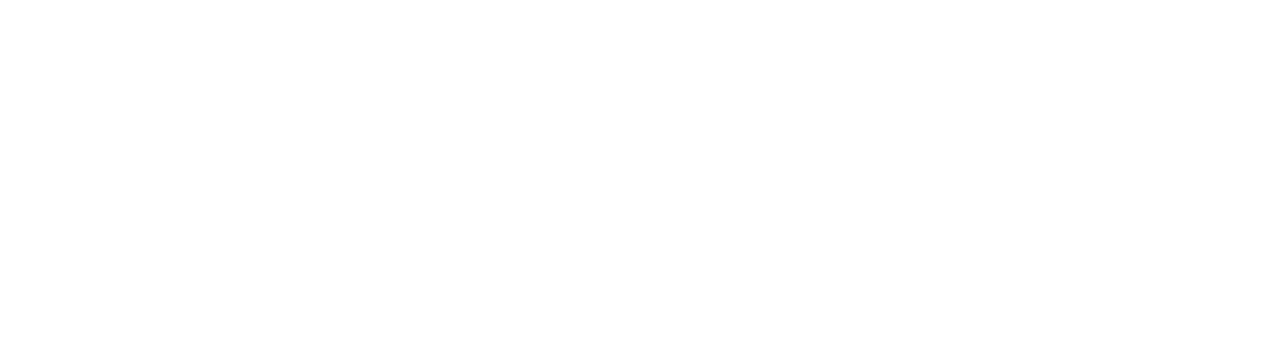
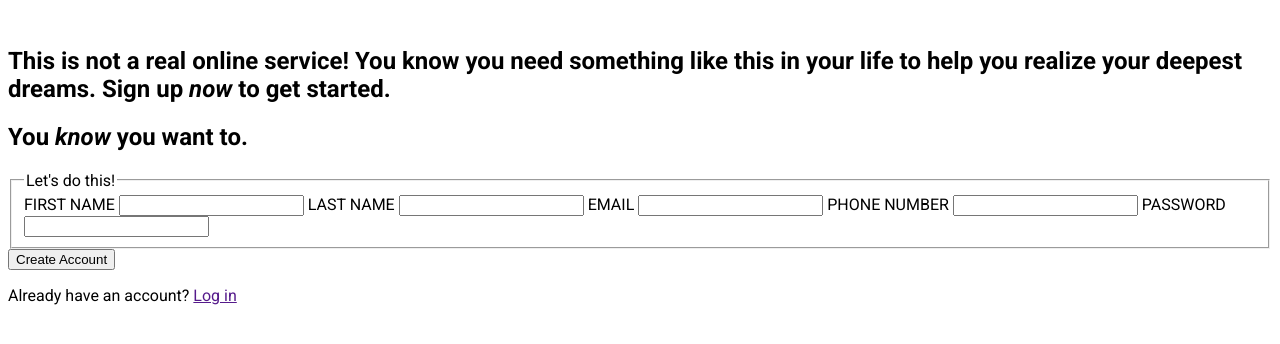
Before and after one commit to S4BIN/sign-up_form, a plain HTML site: page index.html in a window 1280 px wide. Drawn offline with Linux system fonts and the light colour scheme.

Commit message:
index.html and style.css

```diff
--- a/index.html
+++ b/index.html
@@ -8,6 +8,34 @@
     <title>Sign-up Form</title>
 </head>
 <body>
+    <div class="left-side">
+        <img src="" alt="">
+    </div>
+    <h2>This is not a real online service! You know you need something like this in your life to help you realize your deepest dreams.
+        Sign up <em>now</em> to get started.
+    </h2>
+    <h2> You <em>know</em> you want to.</h2>
 
+    <fieldset>
+        <legend>Let's do this!</legend>
+        <label for="first_name">FIRST NAME</label>
+        <input type="text" name="first_name" id="first_name">
+
+        <label for="last_name">LAST NAME</label>
+        <input type="text" name="last_name" id="last_name">
+
+        <label for="user_email">EMAIL</label>
+        <input type="email" id="user_email" name="email">
+
+        <label for="phone_number">PHONE NUMBER</label>
+        <input type="tel" id="phone_number" name="phone_number">
+
+        <label for="user_password">PASSWORD</label>
+        <input type="password" id="user_password" name="password">
+    </fieldset>
+
+    <button type="button">Create Account</button>
+
+    <p>Already have an account? <a href="">Log in</a></p>
 </body>
 </html>
--- a/style.css
+++ b/style.css
@@ -0,0 +1,7 @@
+@import url('https://fonts.googleapis.com/css2?family=Roboto:ital,wght@0,100;0,300;0,400;0,500;0,700;1,300;1,500;1,700&display=swap');
+
+:root {
+    font-family: Roboto;
+    margin: 0;
+    padding: 0;
+}
```
